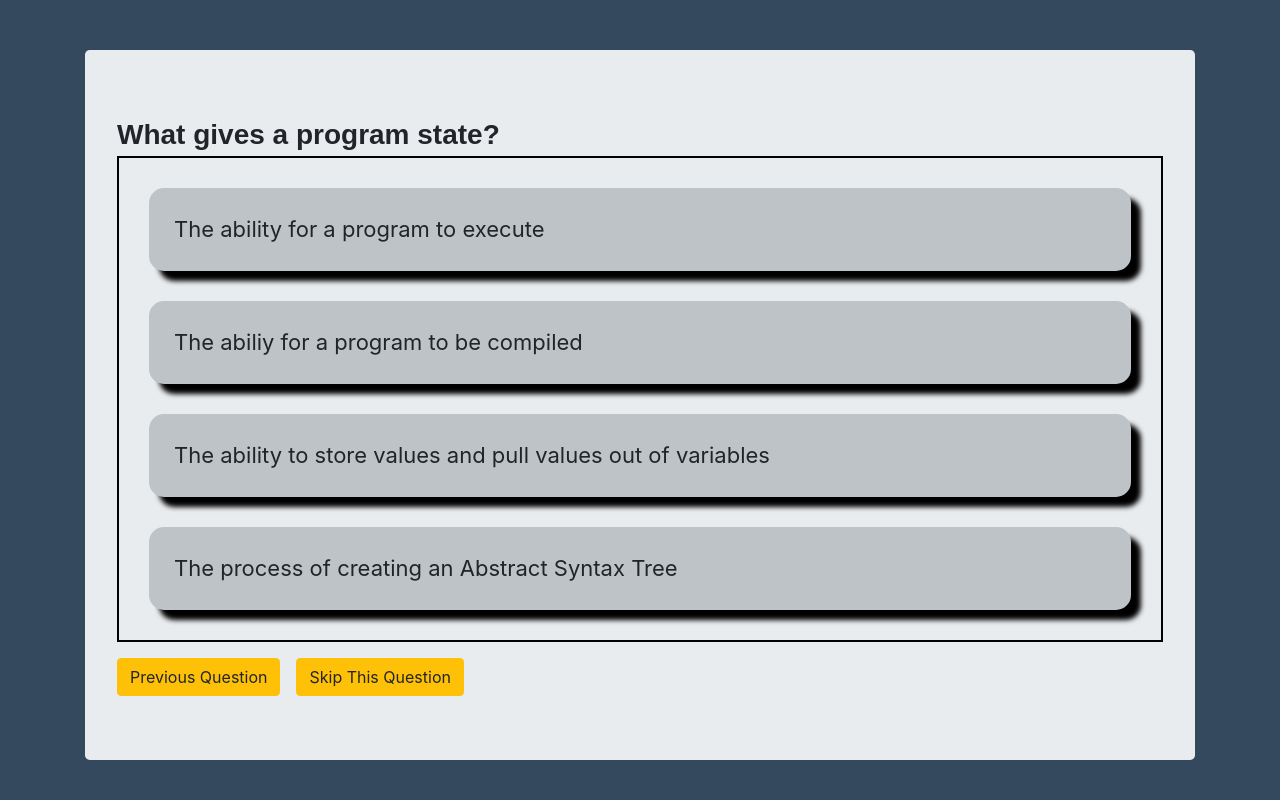
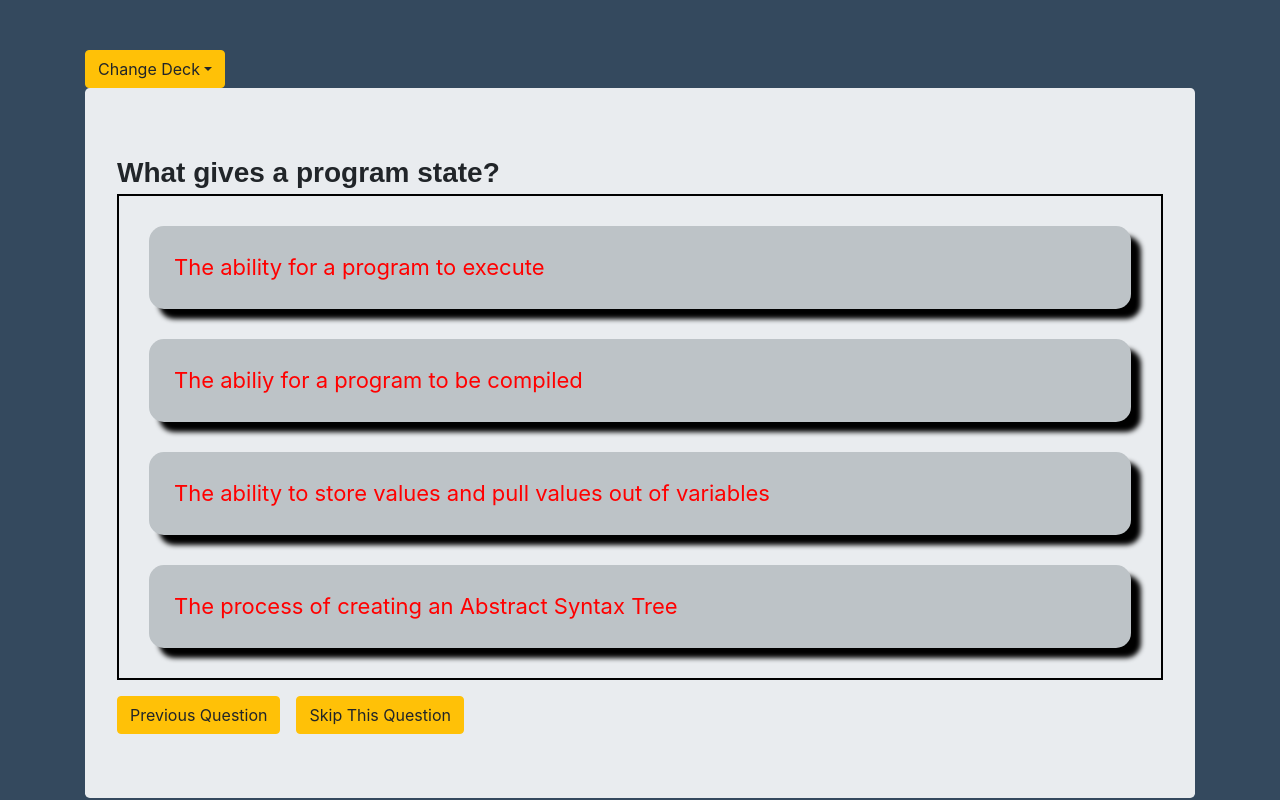
Before and after one commit to ali1129js/quiz-app, a React (Create React App) app: page / in a window 1280 px wide. Shown: the top 800 px of the page. Built offline with nearby package versions, Linux system fonts and the light colour scheme.

Commit message:
new component to change deck

```diff
--- a/package.json
+++ b/package.json
@@ -6,7 +6,8 @@
     "bootstrap": "^4.2.1",
     "react": "^16.7.0",
     "react-dom": "^16.7.0",
-    "react-scripts": "2.1.3"
+    "react-scripts": "2.1.3",
+    "styled-components": "^4.1.3"
   },
   "scripts": {
     "start": "react-scripts start",
--- a/src/App.js
+++ b/src/App.js
@@ -2,33 +2,41 @@
  * @Author: Ali
  * @Date:   2019-01-23T16:15:58+01:00
  * @Last modified by:   Ali
- * @Last modified time: 2019-02-23T11:31:20+01:00
+ * @Last modified time: 2019-02-24T11:22:47+01:00
  */
 
 import React, { Component } from "react";
 import Quiz from "./Components/Quiz";
 import MyModal from "./Components/MyModal";
+import SelectQuiz from "./Components/SelectQuiz";
+import { QuestionsDeck, Scope } from "./QuestionsDeck";
+
 import "./App.css";
 
 class App extends Component {
   constructor(props) {
     super(props);
-    this.state = { isOpen: false };
+    this.state = {
+      isOpen: false,
+      deck: Scope
+    };
   }
   toggleModal = () => {
     this.setState({
       isOpen: !this.state.isOpen
     });
   };
+  changeDeck = deck => {
+    console.log(deck);
+    this.setState({ deck: deck });
+  };
 
   render() {
     return (
       <div className="container">
+        <SelectQuiz changeDeck={this.changeDeck} />
         <MyModal show={this.state.isOpen} onClose={this.toggleModal} />
-        <Quiz
-          toggleModal={this.toggleModal}
-          handleBackground={this.handleBackground}
-        />
+        <Quiz toggleModal={this.toggleModal} questions={this.state.deck} />
       </div>
     );
   }
--- a/src/Components/MyModal.js
+++ b/src/Components/MyModal.js
@@ -1,56 +1,55 @@
 /**
  * @Author: Ali
- * @Date:   2019-02-23T10:48:15+01:00
+ * @Date:   2019-02-23T11:36:40+01:00
  * @Last modified by:   Ali
- * @Last modified time: 2019-02-23T11:16:06+01:00
+ * @Last modified time: 2019-02-23T11:50:02+01:00
  */
-import React from "react";
-import PropTypes from "prop-types";
 
-class MyModal extends React.Component {
+import React, { Component } from "react";
+import styled from "styled-components";
+const Content = styled.div`
+  background: linear-gradient(to bottom right, #3498db, papayawhip, #f39c12);
+  margin: auto;
+  height: 10em;
+  width: 12em;
+  font-size: 1.2em;
+  text-align: center;
+  border: 3px solid #fab1a0;
+  padding: 5px;
+  padding-top: 10px;
+  box-shadow: 8px 10px #000000;
+`;
+const backdropStyle = {
+  position: "fixed",
+  top: 0,
+  bottom: 0,
+  left: 0,
+  right: 0,
+  backgroundColor: "#34495e",
+  padding: 50
+};
+class MyModal extends Component {
   render() {
-    // Render nothing if the "show" prop is false
     if (!this.props.show) {
       return null;
     }
-
-    // The gray background
-    const backdropStyle = {
-      position: "fixed",
-      top: 0,
-      bottom: 0,
-      left: 0,
-      right: 0,
-      backgroundColor: "rgba(0,0,0,0.3)",
-      padding: 50
-    };
-
-    // The modal "window"
-    const modalStyle = {
-      backgroundColor: "#fff",
-      borderRadius: 5,
-      maxWidth: 800,
-      minHeight: 600,
-      margin: "0 auto",
-      padding: 30
-    };
-
     return (
-      <div className="backdrop" style={{ backdropStyle }}>
-        <div className="modal" style={{ modalStyle }}>
-          nadasd
-          <div className="footer">
-            <button onClick={this.props.onClose}>Close</button>
-          </div>
+      <div className="backdrop" style={backdropStyle}>
+        <div className="modal-body">
+          <Content>
+            Incorrect! Try again.
+            <div className="footer mt-4">
+              <button
+                className="btn btn-outline-dark"
+                onClick={this.props.onClose}
+              >
+                Close
+              </button>
+            </div>
+          </Content>
         </div>
       </div>
     );
   }
 }
-
-MyModal.propTypes = {
-  onClose: PropTypes.func.isRequired,
-  show: PropTypes.bool
-};
-
 export default MyModal;
--- a/src/Components/Quiz.js
+++ b/src/Components/Quiz.js
@@ -2,57 +2,61 @@
  * @Author: Ali
  * @Date:   2019-01-23T16:35:52+01:00
  * @Last modified by:   Ali
- * @Last modified time: 2019-02-23T11:30:16+01:00
+ * @Last modified time: 2019-02-24T11:23:44+01:00
  */
 import React, { Component } from "react";
 import Score from "./Score";
-import { QuestionsDeck, Scope } from "../QuestionsDeck";
 
 class Quiz extends Component {
-  constructor() {
-    super();
+  constructor(props) {
+    super(props);
     this.state = {
-      questions: Scope,
+      questions: this.props.questions,
       score: 0,
       questionNumber: 0,
-      correct: true
+      answerSubmitted: null
     };
   }
-  handleClick(e, i) {
-    console.log(e.target.elements);
+  handleClick = e => {
+    const index = e.target.dataset.index;
     const selectedAnswer = e.target.innerText;
     const correctAnswer = document.getElementById("answer").innerText;
     if (selectedAnswer === correctAnswer) {
-      this.props.toggleModal();
-
       this.setState({
         score: this.state.score + 1,
         questionNumber: this.state.questionNumber + 1,
-        correct: true
+        answerSubmitted: true
       });
     } else {
       this.props.toggleModal();
-
-      this.setColor(i);
+      this.setState({
+        answerSubmitted: false
+      });
     }
-  }
-  setColor = i => {
-    console.log(i);
   };
 
   render() {
-    const { questionNumber, questions, score } = this.state;
+    const { questionNumber, questions, score, answerSubmitted } = this.state;
     const question = questions.map((rawdata, i) => (
       <div key={i}>
         <div className="question">{rawdata.question}</div>
         {typeof (rawdata.options === "object") ? (
           <div className="options">
             {" "}
-            {rawdata.options.map((subdata, i) => (
-              <li key={i} index={i} onClick={e => this.handleClick(e, i)}>
-                <span>{subdata}</span>
-              </li>
-            ))}{" "}
+            {rawdata.options.map((subdata, i) => {
+              let answerColor;
+              if (answerSubmitted) {
+                answerColor = { color: "green" };
+              } else {
+                answerColor = { color: "red" };
+              }
+
+              return (
+                <li key={i} data-index={i} onClick={this.handleClick}>
+                  <span style={answerColor}>{subdata}</span>
+                </li>
+              );
+            })}
           </div>
         ) : null}
         <div id="answer" className="hidden" hidden>
--- a/src/Components/Score.js
+++ b/src/Components/Score.js
@@ -2,13 +2,14 @@
  * @Author: Ali
  * @Date:   2019-02-14T12:20:29+01:00
  * @Last modified by:   Ali
- * @Last modified time: 2019-02-21T08:36:13+01:00
+ * @Last modified time: 2019-02-25T11:57:43+01:00
  */
 import React from "react";
 
 const Score = props => ({
   render() {
     return (
+      <>
         <div className="finish">
           <h2> End of Deck </h2>
           <p>
@@ -16,6 +17,8 @@ const Score = props => ({
             Your score is {props.score} of {props.length}{" "}
           </p>
         </div>
+        <button className="btn btn-warning mt-3"> Back </button>
+      </>
     );
   }
 });
--- /dev/null
+++ b/src/Components/SelectQuiz.js
@@ -0,0 +1,71 @@
+/**
+ * @Author: Ali
+ * @Date:   2019-02-23T11:54:58+01:00
+ * @Last modified by:   Ali
+ * @Last modified time: 2019-02-24T11:20:53+01:00
+ */
+import React, { Component } from "react";
+import { QuestionsDeck, Scope } from "../QuestionsDeck";
+class SelectQuiz extends Component {
+  constructor() {
+    super();
+    this.state = {
+      changeDeck: null,
+      isOpen: false,
+      inputValue: null
+    };
+  }
+
+  toggleOpen = () => this.setState({ isOpen: !this.state.isOpen });
+  handleClose = e => {
+    let value = e.target.value;
+    this.setState(
+      {
+        changeDeck: value
+      },
+      () => {
+        this.props.changeDeck(this.state.changeDeck);
+      }
+    );
+  };
+  render() {
+    const menuClass = `dropdown-menu${this.state.isOpen ? " show" : ""}`;
+    return (
+      <div className="selectquiz">
+        <div
+          className="dropdown"
+          style={{ margin: "0 auto" }}
+          onClick={this.toggleOpen}
+        >
+          <button
+            className="btn btn-warning dropdown-toggle"
+            type="button"
+            id="dropdownMenuButton"
+            data-toggle="dropdown"
+            aria-haspopup="true"
+          >
+            Change Deck
+          </button>
+          <div className={menuClass} aria-labelledby="dropdownMenuButton">
+            <button
+              value={this.state.inputValue}
+              className="dropdown-item"
+              onClick={this.handleClose}
+            >
+              QuestionsDeck
+            </button>
+
+            <button
+              value={"deckSet"}
+              className="dropdown-item"
+              onClick={this.handleClose}
+            >
+              Scope
+            </button>
+          </div>
+        </div>
+      </div>
+    );
+  }
+}
+export default SelectQuiz;
--- a/src/index.css
+++ b/src/index.css
@@ -2,7 +2,7 @@
  * @Author: Ali
  * @Date:   2019-01-30T08:44:44+01:00
  * @Last modified by:   Ali
- * @Last modified time: 2019-02-23T09:47:46+01:00
+ * @Last modified time: 2019-02-23T11:45:32+01:00
  */
 
 body {
@@ -23,4 +23,4 @@ code {
 #root {
   padding: 50px;
   background-color: #34495e;
-height: 140vh;}
+height: 120vh;}
```
Also changed, not shown: 1 other file (tests, documents, lock files or other folders). Lines whose indentation alone changed are shown as unchanged.
